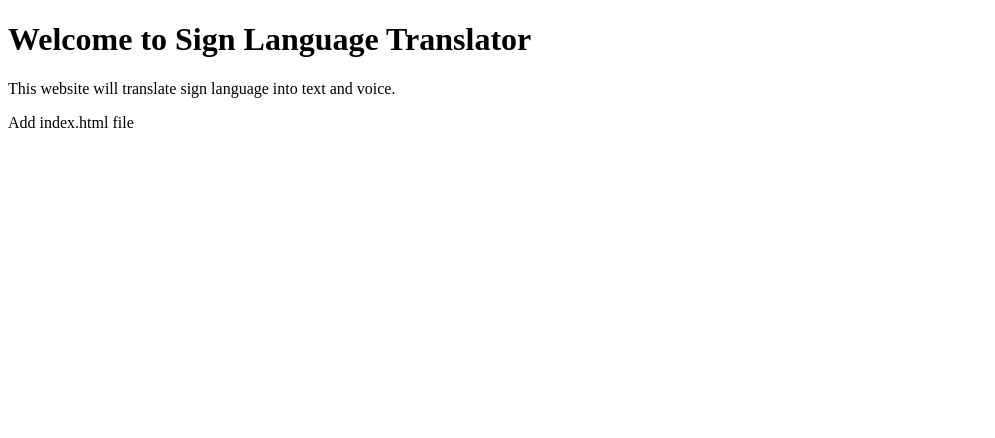
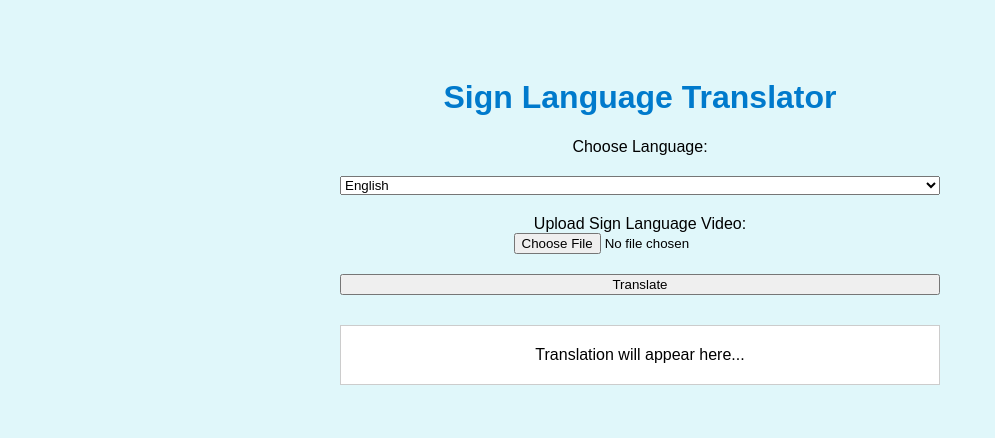
Before and after one commit to sarahalshu0/Sign-language-translator-, a plain HTML site: page index.html in a window 1280 px wide. Shown: the whole page, without its empty margins (0-995 px from the left). Drawn offline with Linux system fonts and the light colour scheme.

Commit message:
Add files via upload

```diff
--- a/index.html
+++ b/index.html
@@ -1,15 +1,84 @@
+
 <!DOCTYPE html>
 <html lang="en">
 <head>
     <meta charset="UTF-8">
     <meta name="viewport" content="width=device-width, initial-scale=1.0">
     <title>Sign Language Translator</title>
+    <style>
+        body {
+            font-family: Arial, sans-serif;
+            background-color: #e0f7fa;
+            text-align: center;
+            padding: 50px;
+            direction: ltr;
+        }
+        .container {
+            max-width: 600px;
+            margin: 0 auto;
+        }
+        h1 {
+            color: #007acc;
+        }
+        label, select, button {
+            margin-top: 20px;
+            display: block;
+            width: 100%;
+        }
+        .output {
+            margin-top: 30px;
+            padding: 20px;
+            border: 1px solid #ccc;
+            background-color: #fff;
+        }
+    </style>
+    <script>
+        function changeLanguage(lang) {
+            const elements = document.querySelectorAll("[data-en], [data-ar]");
+            elements.forEach(el => {
+                el.innerText = lang === 'ar' ? el.dataset.ar : el.dataset.en;
+            });
+            document.body.style.direction = lang === 'ar' ? 'rtl' : 'ltr';
+        }
+    </script>
 </head>
 <body>
-    <h1>Welcome to Sign Language Translator</h1>
-    <p>This website will translate sign language into text and voice.</p>
+    <div class="container">
+        <h1 data-en="Sign Language Translator" data-ar="مترجم لغة الإشارة">Sign Language Translator</h1>
+
+        <label for="languageSelect" data-en="Choose Language:" data-ar="اختر اللغة:">Choose Language:</label>
+        <select id="languageSelect" onchange="changeLanguage(this.value)">
+            <option value="en">English</option>
+            <option value="ar">العربية</option>
+        </select>
+
+        <label for="videoUpload" data-en="Upload Sign Language Video:" data-ar="ارفع فيديو بلغة الإشارة:">Upload Sign Language Video:</label>
+        <input type="file" id="videoUpload" accept="video/*">
+
+        <button onclick="translateVideo()" data-en="Translate" data-ar="ترجمة">Translate</button>
+
+        <div class="output" id="outputText" data-en="Translation will appear here..." data-ar="ستظهر الترجمة هنا...">Translation will appear here...</div>
+        <audio id="outputVoice" controls style="display: none;"></audio>
+    </div>
+
+    <script>
+        function translateVideo() {
+            const output = document.getElementById("outputText");
+            const audio = document.getElementById("outputVoice");
+            output.innerText = "Translating... / جاري الترجمة...";
+            audio.style.display = "none";
+
+            setTimeout(() => {
+                const language = document.getElementById("languageSelect").value;
+                const translation = language === "ar" ? "مرحبًا! هذه ترجمة إشارة." : "Hello! This is a sign translation.";
+                output.innerText = translation;
+
+                // Simulate voice generation
+                const utterance = new SpeechSynthesisUtterance(translation);
+                utterance.lang = language === "ar" ? "ar-SA" : "en-US";
+                speechSynthesis.speak(utterance);
+            }, 2000);
+        }
+    </script>
 </body>
 </html>
-
-
-Add index.html file
```
